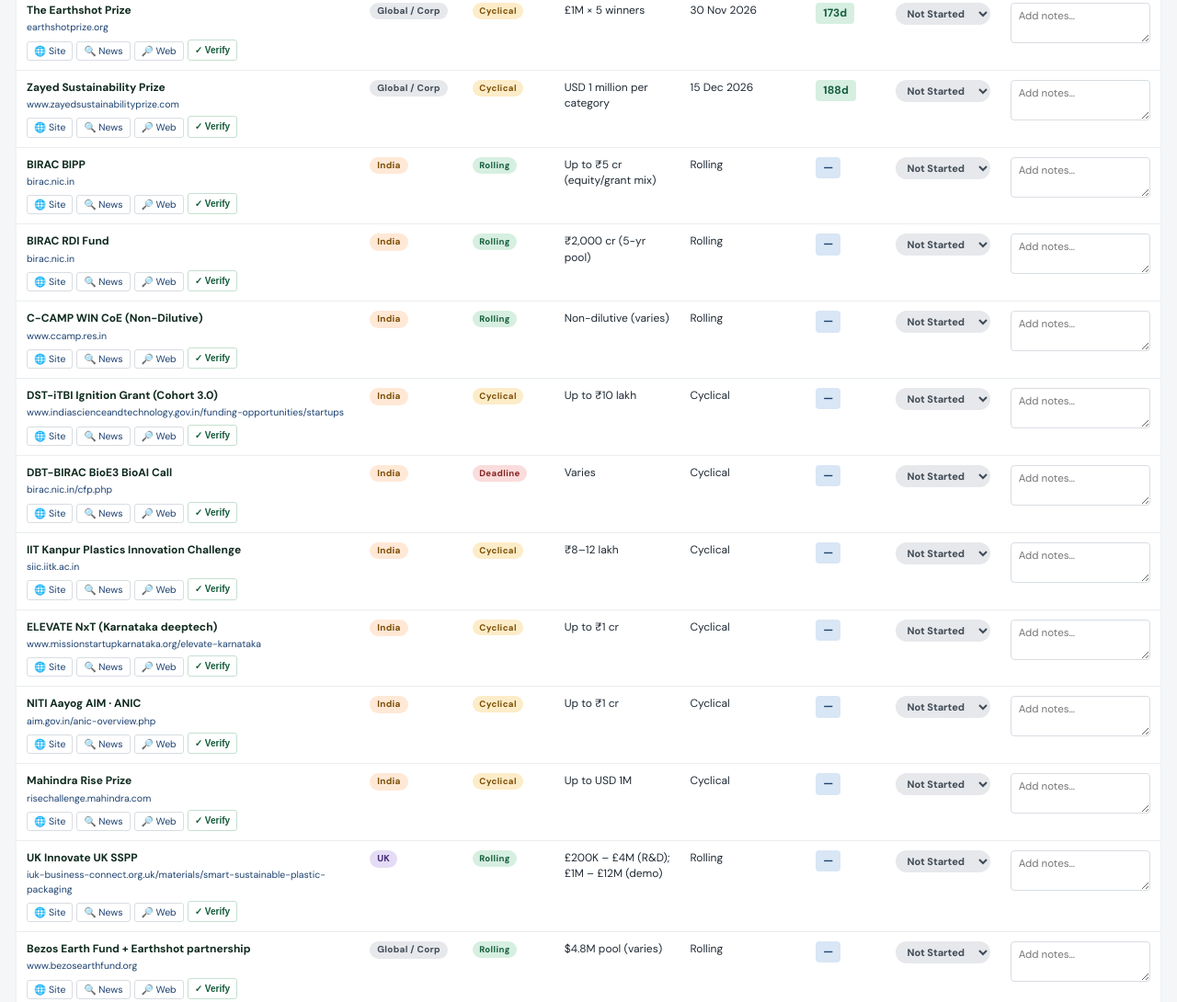
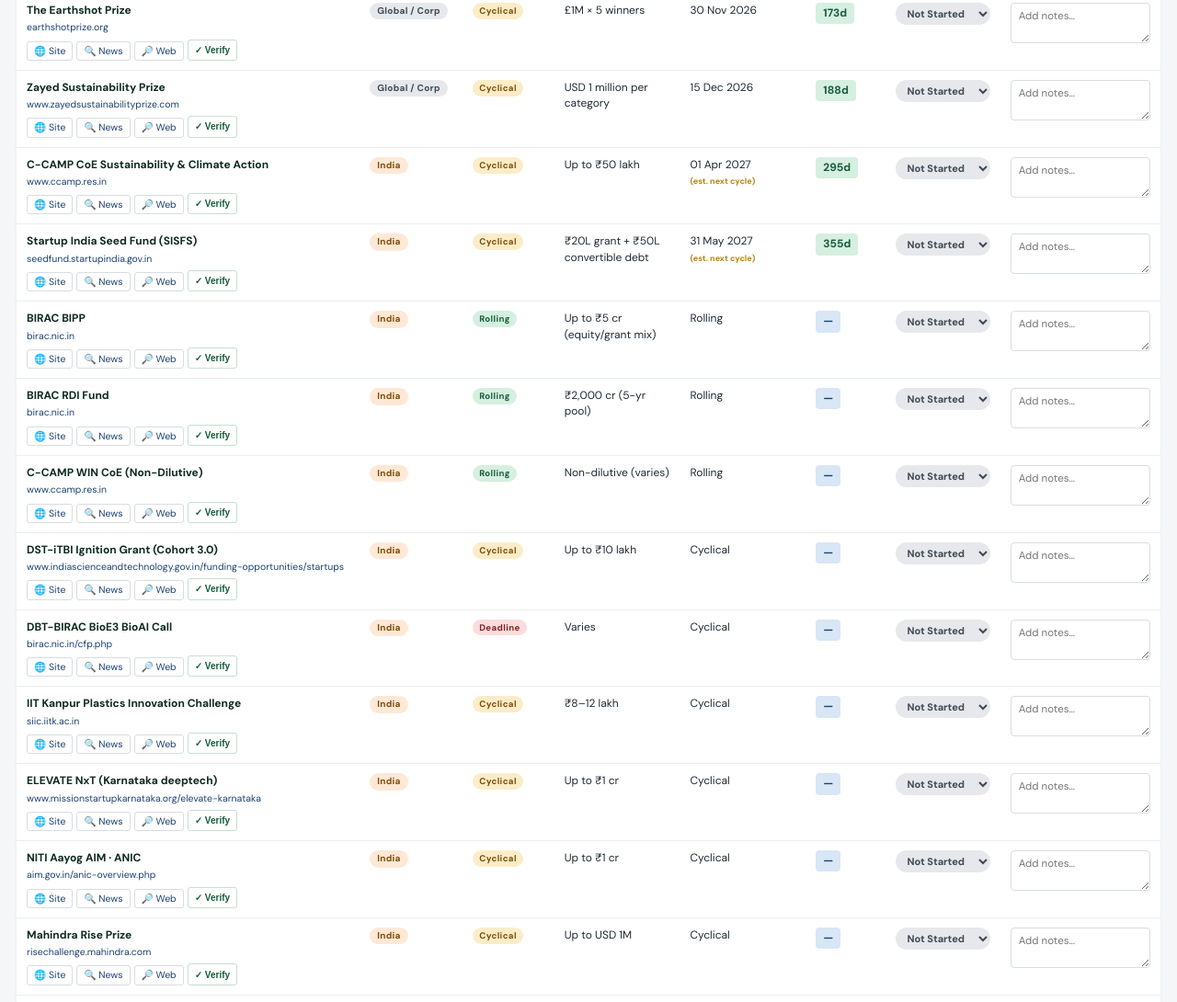
Before and after one commit to akshara6126/bambrew-grants, a plain HTML site: page index.html in a window 1280 px wide. Shown: the part 1232-2322 px from the top of the page at 92% size. Drawn offline with Linux system fonts and the light colour scheme.

Commit message:
feat: auto-rollover for cyclical grants — past-deadline grants now project next cycle date

```diff
--- a/index.html
+++ b/index.html
@@ -872,14 +872,14 @@
     eligibility: 'Indian biotech / bio-manufacturing entities; biopolymer SKUs qualify',
     url: 'https://birac.nic.in/cfp.php',
     launch: '2025-11-21', deadline: '2026-06-30',
-    notes: 'Highest strategic fit; मूलांकुर hubs under this policy' },
+    notes: 'Highest strategic fit; मूलांकुर hubs under this policy', cycleMonths: 12 },
 
   { id: 'birac-big', name: 'BIRAC BIG (Biotechnology Ignition Grant)', region: 'india', type: 'cyclical',
     value: 'Up to ₹50 lakh', domain: 'Biotech innovation with commercialisation potential',
     eligibility: 'Indian biotech startups; TRL 4+',
     url: 'https://birac.nic.in/big.php',
     launch: '2026-07-01', deadline: '2026-07-31',
-    notes: 'Biannual: 1 Jan and 1 Jul calls each year. Next call opens 1 Jul 2026.' },
+    notes: 'Biannual: 1 Jan and 1 Jul calls each year. Next call opens 1 Jul 2026.', cycleMonths: 6 },
 
   { id: 'birac-bipp', name: 'BIRAC BIPP', region: 'india', type: 'rolling',
     value: 'Up to ₹5 cr (equity/grant mix)', domain: 'Industry-academia biotech partnerships',
@@ -898,7 +898,7 @@
     eligibility: 'Indian startups in sustainability / climate',
     url: 'https://www.ccamp.res.in/',
     launch: '2026-02-17', deadline: '2026-04-01',
-    notes: '2026 cycle is past — track for 2027 cycle (~Feb 2027 announcement, ~Apr 2027 deadline).' },
+    notes: '2026 cycle is past — track for 2027 cycle (~Feb 2027 announcement, ~Apr 2027 deadline).', cycleMonths: 12 },
 
   { id: 'ccamp-win', name: 'C-CAMP WIN CoE (Non-Dilutive)', region: 'india', type: 'rolling',
     value: 'Non-dilutive (varies)', domain: 'Innovation; bio-manufacturing',
@@ -911,27 +911,27 @@
     eligibility: 'Indian company + Finnish partner consortium',
     url: 'https://www.tdb.gov.in/',
     launch: '2026-04-01', deadline: '2026-08-28',
-    notes: 'Needs Finnish co-applicant; partner-mapping required. Closes at 16:00 IST.' },
+    notes: 'Needs Finnish co-applicant; partner-mapping required. Closes at 16:00 IST.', cycleMonths: 12 },
 
   { id: 'nidhi-prayas', name: 'DST NIDHI PRAYAS Cohort 3.0', region: 'india', type: 'cyclical',
     value: '₹10 lakh prototype grant', domain: 'Prototype-stage hardtech / deeptech',
     eligibility: 'Innovators via PRAYAS Centres (TBIs)',
     url: 'https://nidhi-prayas.org/',
     launch: '2026-05-19', deadline: '2026-06-19',
-    notes: 'Apply via a PRAYAS-affiliated incubator (e.g. C-CAMP, IIM-B NSRCEL).' },
+    notes: 'Apply via a PRAYAS-affiliated incubator (e.g. C-CAMP, IIM-B NSRCEL).', cycleMonths: 12 },
 
   { id: 'dst-itbi', name: 'DST-iTBI Ignition Grant (Cohort 3.0)', region: 'india', type: 'cyclical',
     value: 'Up to ₹10 lakh', domain: 'GreenTech / CleanTech / DeepTech',
     eligibility: 'Indian S&T startups at idea / prototype stage',
     url: 'https://www.indiascienceandtechnology.gov.in/funding-opportunities/startups',
-    notes: 'Cohort-based annual call.' },
+    notes: 'Cohort-based annual call.', cycleMonths: 12 },
 
   { id: 'sisfs', name: 'Startup India Seed Fund (SISFS)', region: 'india', type: 'cyclical',
     value: '₹20L grant + ₹50L convertible debt', domain: 'DPIIT-recognised startups, any sector',
     eligibility: 'DPIIT-recognised; <2 yrs old',
     url: 'https://seedfund.startupindia.gov.in/',
     launch: '2026-01-01', deadline: '2026-05-31',
-    notes: '2026 cycle is past — next cycle ~May 2027.' },
+    notes: '2026 cycle is past — next cycle ~May 2027.', cycleMonths: 12 },
 
   { id: 'bioai', name: 'DBT-BIRAC BioE3 BioAI Call', region: 'india', type: 'deadline',
     value: 'Varies', domain: 'High-performance bio-manufacturing using AI',
@@ -943,33 +943,33 @@
     value: '₹8–12 lakh', domain: 'Plastic waste & circularity (CSR-backed)',
     eligibility: 'Indian startups solving plastic-waste challenges',
     url: 'https://siic.iitk.ac.in/',
-    notes: 'Lower ticket; useful for narrative + ecosystem credibility.' },
+    notes: 'Lower ticket; useful for narrative + ecosystem credibility.', cycleMonths: 12 },
 
   { id: 'elevate', name: 'ELEVATE Karnataka 2026', region: 'india', type: 'deadline',
     value: 'Up to ₹50 lakh', domain: 'Sector-agnostic; cleantech-friendly',
     eligibility: 'Karnataka-registered Pvt Ltd / LLP / OPC; ≤10 yrs old',
     url: 'https://elevate.startupkarnataka.in/',
     launch: '2026-04-15', deadline: '2026-06-25',
-    notes: 'Bambrew is Karnataka-HQ\'d — direct home-state grant; milestone-based tranches.' },
+    notes: 'Bambrew is Karnataka-HQ\'d — direct home-state grant; milestone-based tranches.', cycleMonths: 12 },
 
   { id: 'elevate-nxt', name: 'ELEVATE NxT (Karnataka deeptech)', region: 'india', type: 'cyclical',
     value: 'Up to ₹1 cr', domain: 'Deeptech incl. green energy / sustainability',
     eligibility: 'Karnataka deeptech ventures',
     url: 'https://www.missionstartupkarnataka.org/elevate-karnataka',
-    notes: '₹150 cr corpus; biopolymer-process tech qualifies as deeptech.' },
+    notes: '₹150 cr corpus; biopolymer-process tech qualifies as deeptech.', cycleMonths: 12 },
 
   { id: 'anic', name: 'NITI Aayog AIM · ANIC', region: 'india', type: 'cyclical',
     value: 'Up to ₹1 cr', domain: 'Sectoral tech innovations (circular econ in 2026 cohort)',
     eligibility: 'Indian tech startups',
     url: 'https://aim.gov.in/anic-overview.php',
-    notes: '2026 cohort highlights circular economy + sustainable systems explicitly.' },
+    notes: '2026 cohort highlights circular economy + sustainable systems explicitly.', cycleMonths: 12 },
 
   { id: 'marico', name: 'Marico Innovation Foundation · Indian Innovation Icons 2027', region: 'india', type: 'deadline',
     value: 'Award + mentorship + follow-on', domain: 'Plastic waste, cleantech, agritech',
     eligibility: 'Indian innovators with game-changing impact',
     url: 'https://www.maricoinnovationfoundation.org/innovation-for-india-awards/',
     launch: '2026-06-01', deadline: '2026-06-30',
-    notes: 'Email innovate@marico.com. Non-cash but brand credibility lever.' },
+    notes: 'Email innovate@marico.com. Non-cash but brand credibility lever.', cycleMonths: 24 },
 
   { id: 'mahindra-rise', name: 'Mahindra Rise Prize', region: 'india', type: 'cyclical',
     value: 'Up to USD 1M', domain: 'Disruptive innovation (theme rotates)',
@@ -1003,7 +1003,7 @@
     eligibility: 'Proven prototype with measurable environmental impact; nominated',
     url: 'https://earthshotprize.org/',
     launch: '2026-10-01', deadline: '2026-11-30',
-    notes: 'Nomination window typically Oct–Nov each year. Need Official Nominator (Innovate UK / WWF India / Commonwealth Sec.).' },
+    notes: 'Nomination window typically Oct–Nov each year. Need Official Nominator (Innovate UK / WWF India / Commonwealth Sec.).', cycleMonths: 12 },
 
   { id: 'bezos', name: 'Bezos Earth Fund + Earthshot partnership', region: 'global', type: 'rolling',
     value: '$4.8M pool (varies)', domain: 'Climate / nature / biodegradable bioplastics',
@@ -1021,7 +1021,7 @@
     value: 'Mentorship + Europe-wide pilot', domain: 'Reusable / sustainable e-commerce packaging',
     eligibility: 'European startups (currently)',
     url: 'https://sustainability.aboutamazon.com/operations/the-climate-pledge-fund/sustainability-accelerator',
-    notes: 'Not directly applicable now — watch for Asia expansion.' },
+    notes: 'Not directly applicable now — watch for Asia expansion.', cycleMonths: 12 },
 
   { id: 'climate-kic', name: 'EIT Climate-KIC calls', region: 'eu', type: 'rolling',
     value: 'Varies', domain: 'Climate innovation; circular economy',
@@ -1052,7 +1052,7 @@
     eligibility: 'Entrepreneurship Support Orgs (ESOs) in Bengaluru',
     url: 'https://ikeafoundation.org/grants/circular-economy-catalyst/',
     launch: '2026-04-01', deadline: '2026-07-31',
-    notes: 'Bengaluru-specific. Masterclasses Apr–Jul 2026 followed by grant round.' },
+    notes: 'Bengaluru-specific. Masterclasses Apr–Jul 2026 followed by grant round.', cycleMonths: 12 },
 
   { id: 'ikea-ande', name: 'IKEA Foundation + ANDE Waste & Circularity IIF', region: 'global', type: 'cyclical',
     value: 'Grant pool for SGBs', domain: 'Waste management & circular economy',
@@ -1064,7 +1064,7 @@
     value: 'Share of $4M AWS credits', domain: 'Climate solutions using cloud + compute',
     eligibility: 'Climate-focused startups with 2-3 month buildable projects',
     url: 'https://aws.amazon.com/startups/learn/compute-for-climate-fellowship',
-    notes: '2026 cohort active. Credits not cash.' },
+    notes: '2026 cohort active. Credits not cash.', cycleMonths: 12 },
 
   { id: 'msft-cif', name: 'Microsoft Climate Innovation Fund', region: 'global', type: 'rolling',
     value: 'USD 1–25M equity', domain: 'Climate-tech with early commercial traction',
@@ -1089,32 +1089,32 @@
     eligibility: 'GLOBALLY OPEN. MVP with commercialisation intent required. Winning solution must be piloted in Indonesia (local partner OK).',
     url: 'https://climateimpactinnovations.com/',
     launch: '2026-04-08', deadline: '2026-06-20',
-    notes: 'Backed by East Ventures + Temasek Foundation + Tencent. Indonesia\'s biggest climate-tech competition. 3 tracks; Circular Economy is the direct fit for Bambrew. Closes 23:59 GMT+7.' },
+    notes: 'Backed by East Ventures + Temasek Foundation + Tencent. Indonesia\'s biggest climate-tech competition. 3 tracks; Circular Economy is the direct fit for Bambrew. Closes 23:59 GMT+7.', cycleMonths: 12 },
 
   { id: 'eco-kranti', name: 'Eco Kranti · Shubh Labh 1.0 (Bharat Startup Challenge 2026)', region: 'india', type: 'cyclical',
     value: 'Grant + ecosystem access (varies by track)', domain: 'Single-use plastics elimination, sustainable materials, circular economy, waste management',
     eligibility: 'Indian startups in green / circular economy categories',
     url: 'https://www.startupgrantsindia.com/',
-    notes: 'NEW (2026). Directly named sub-themes include single-use plastic elimination + sustainable materials — perfect Bambrew fit.' },
+    notes: 'NEW (2026). Directly named sub-themes include single-use plastic elimination + sustainable materials — perfect Bambrew fit.', cycleMonths: 12 },
 
   { id: 'nsrcel-circular', name: 'NSRCEL · Circular Bharat Accelerator', region: 'india', type: 'cyclical',
     value: 'Accelerator + pilot opportunities + go-to-market support', domain: 'Circular economy startups; pilot & scale-up focus',
     eligibility: 'Indian circular-economy ventures',
     url: 'https://nsrcel.org/circular-bharat-accelerator/',
-    notes: 'Multi-stakeholder: NSRCEL (IIM-B) + HUL + NITI Aayog + Xynteo. Strong on pilot opportunities — HUL connection makes this a customer-acquisition channel as well.' },
+    notes: 'Multi-stakeholder: NSRCEL (IIM-B) + HUL + NITI Aayog + Xynteo. Strong on pilot opportunities — HUL connection makes this a customer-acquisition channel as well.', cycleMonths: 12 },
 
   { id: 'zayed', name: 'Zayed Sustainability Prize', region: 'global', type: 'cyclical',
     value: 'USD 1 million per category', domain: 'Sustainability innovation — Food, Health, Energy, Water, Climate Action categories',
     eligibility: 'Globally open. SMEs, NGOs, and high schools.',
     url: 'https://www.zayedsustainabilityprize.com/',
     launch: '2026-09-01', deadline: '2026-12-15',
-    notes: 'Singapore\'s N&E Innovations won USD 1M in 2026 Food category for biodegradable food packaging — proves the fit. Annual nomination cycle Sept–Dec.' },
+    notes: 'Singapore\'s N&E Innovations won USD 1M in 2026 Food category for biodegradable food packaging — proves the fit. Annual nomination cycle Sept–Dec.', cycleMonths: 12 },
 
   { id: 'tata-prize', name: 'Tata Transformation Prize (via NYAS)', region: 'global', type: 'cyclical',
     value: 'Recognition + funding (varies by category)', domain: 'Sustainable agriculture, food security, environmental solutions',
     eligibility: 'India-based scientists / institutions',
     url: 'https://www.nyas.org/program-category/tata/',
-    notes: 'Recognition prize + financial support. Hosted by New York Academy of Sciences with Tata backing.' },
+    notes: 'Recognition prize + financial support. Hosted by New York Academy of Sciences with Tata backing.', cycleMonths: 12 },
 
   { id: 'gef-9', name: 'Global Environment Facility (GEF-9 cycle)', region: 'multilateral', type: 'rolling',
     value: 'USD 7.7B+ replenishment pool (project-specific allocations)', domain: 'Climate change, land degradation, biodiversity, chemicals & waste',
@@ -1126,7 +1126,7 @@
     value: 'Up to ₹5 cr', domain: 'Polymer research including biopolymers',
     eligibility: 'Indian R&D / startup ventures with polymer focus',
     url: 'https://www.entrepreneurindia.co/blogs/polymer-startup-funding-india/',
-    notes: 'Direct R&D fit. Bambrew can apply for biopolymer-specific work (process optimisation, new grades, etc.).' },
+    notes: 'Direct R&D fit. Bambrew can apply for biopolymer-specific work (process optimisation, new grades, etc.).', cycleMonths: 12 },
 
   { id: 'csir-comm', name: 'CSIR Tech Commercialisation Schemes (NMITLI / SETU / ASPIRE)', region: 'india', type: 'rolling',
     value: 'Grant + Equity + Debt blend (varies)', domain: 'Tech commercialisation by startups & SMEs',
@@ -1138,7 +1138,7 @@
     value: 'Up to USD 25,000', domain: 'Sustainable travel, climate resilience, community-driven solutions',
     eligibility: 'ASEAN-based or ASEAN-led social enterprises (requires regional entity)',
     url: 'https://www2.fundsforngos.org/community-development/open-call-grants-to-support-asean-changemakers/',
-    notes: 'Low ticket. Only viable if Bambrew sets up ASEAN entity or has ASEAN-registered co-applicant.' }
+    notes: 'Low ticket. Only viable if Bambrew sets up ASEAN entity or has ASEAN-registered co-applicant.', cycleMonths: 12 }
 ];
 
 // ============================================================
@@ -1253,6 +1253,25 @@
 function saveState() {
   localStorage.setItem('bambrew-grants', JSON.stringify(userState));
 }
+// === Cyclical-grant auto-rollover ===
+// If a grant has cycleMonths set and its original deadline has passed,
+// roll forward by N×cycleMonths until the deadline is in the future.
+// The displayed deadline becomes the projected next-cycle date.
+function effectiveDeadline(g) {
+  if (!g.deadline) return null;
+  const orig = new Date(g.deadline);
+  if (!g.cycleMonths || orig >= TODAY) return orig;
+  const d = new Date(orig);
+  while (d < TODAY) {
+    d.setMonth(d.getMonth() + g.cycleMonths);
+  }
+  return d;
+}
+function isRolledOver(g) {
+  if (!g.deadline || !g.cycleMonths) return false;
+  return new Date(g.deadline) < TODAY;
+}
+
 function getStatus(id)  { return (userState[id] && userState[id].status) || 'not-started'; }
 function getNotes(id)   { return (userState[id] && userState[id].notes) || ''; }
 function getChecked(id) { return userState[id] && userState[id].lastChecked ? new Date(userState[id].lastChecked) : null; }
@@ -1333,7 +1352,7 @@
     // Auto-hide grants whose deadline is in the past — unless the user has
     // already submitted/won them (in which case they're worth keeping visible).
     if (!showPastDeadlines && g.deadline) {
-      const d = daysBetween(TODAY, new Date(g.deadline));
+      const d = daysBetween(TODAY, effectiveDeadline(g));
       const st = getStatus(g.id);
       const keepRegardless = ['submitted', 'won', 'lost'].includes(st);
       if (d < 0 && !keepRegardless) return false;
@@ -1346,8 +1365,8 @@
     if (sort === 'value') return a.value.localeCompare(b.value);
     if (sort === 'status') return getStatus(a.id).localeCompare(getStatus(b.id));
     // deadline default: items with deadline come first, sorted ascending; then rolling/cyclical
-    const ad = a.deadline ? new Date(a.deadline).getTime() : Infinity;
-    const bd = b.deadline ? new Date(b.deadline).getTime() : Infinity;
+    const ad = a.deadline ? effectiveDeadline(a).getTime() : Infinity;
+    const bd = b.deadline ? effectiveDeadline(b).getTime() : Infinity;
     return ad - bd;
   });
 
@@ -1362,7 +1381,7 @@
   let upcoming30 = 0, upcoming60 = 0, upcoming90 = 0, inProgress = 0, stale = 0;
   allGrants().forEach(g => {
     if (g.deadline) {
-      const d = daysBetween(TODAY, new Date(g.deadline));
+      const d = daysBetween(TODAY, effectiveDeadline(g));
       if (d >= 0 && d <= 30) upcoming30++;
       if (d >= 0 && d <= 60) upcoming60++;
       if (d >= 0 && d <= 90) upcoming90++;
@@ -1409,9 +1428,9 @@
 function openDeadlineModal(maxDays) {
   const matching = allGrants().filter(g => {
     if (!g.deadline) return false;
-    const d = daysBetween(TODAY, new Date(g.deadline));
+    const d = daysBetween(TODAY, effectiveDeadline(g));
     return d >= 0 && d <= maxDays;
-  }).sort((a, b) => new Date(a.deadline) - new Date(b.deadline));
+  }).sort((a, b) => effectiveDeadline(a) - effectiveDeadline(b));
 
   const title = `Grants closing in ≤${maxDays} days`;
   let body = `<h3>${title}</h3>
@@ -1422,7 +1441,7 @@
   } else {
     body += '<div style="margin-top: 8px;">';
     matching.forEach(g => {
-      const d = daysBetween(TODAY, new Date(g.deadline));
+      const d = daysBetween(TODAY, effectiveDeadline(g));
       const dClass = d <= 14 ? 'days-critical' : d <= 45 ? 'days-urgent' : 'days-comfortable';
       const st = getStatus(g.id);
       body += `
@@ -1461,7 +1480,7 @@
   tbody.innerHTML = rows.map(g => {
     let daysCell = '';
     if (g.deadline) {
-      const d = daysBetween(TODAY, new Date(g.deadline));
+      const d = daysBetween(TODAY, effectiveDeadline(g));
       if (d < 0) daysCell = `<span class="days-left days-passed">Past</span>`;
       else if (d <= 14) daysCell = `<span class="days-left days-critical">${d}d</span>`;
       else if (d <= 45) daysCell = `<span class="days-left days-urgent">${d}d</span>`;
@@ -1470,7 +1489,13 @@
       daysCell = `<span class="days-left days-rolling">—</span>`;
     }
 
-    const cycleLabel = g.deadline ? fmtDate(g.deadline) : (g.type === 'rolling' ? 'Rolling' : 'Cyclical');
+    const eff = effectiveDeadline(g);
+    const rolled = isRolledOver(g);
+    const cycleLabel = eff
+      ? (rolled
+          ? `${fmtDate(eff.toISOString().slice(0,10))} <br><span style="font-size:9px;color:#b88410;font-weight:700;">(est. next cycle)</span>`
+          : fmtDate(g.deadline))
+      : (g.type === 'rolling' ? 'Rolling' : 'Cyclical');
 
     const st = getStatus(g.id);
 
@@ -1577,7 +1602,7 @@
   // Rolling chips
   const rolling = allGrants().filter(g => g.type === 'rolling' ||
     (g.type === 'cyclical' && !g.deadline) ||
-    (g.deadline && !(new Date(g.deadline).getFullYear() === year && new Date(g.deadline).getMonth() === month)));
+    (g.deadline && !(effectiveDeadline(g).getFullYear() === year && effectiveDeadline(g).getMonth() === month)));
   // narrow to just rolling for the strip
   const rollingOnly = allGrants().filter(g => g.type === 'rolling');
   document.getElementById('rolling-chips').innerHTML = rollingOnly.map(g =>
@@ -1603,7 +1628,7 @@
   const dStr = g.deadline ? fmtDate(g.deadline) : (g.type === 'rolling' ? 'Rolling — no fixed deadline' : 'Cyclical');
   let daysHtml = '';
   if (g.deadline) {
-    const d = daysBetween(TODAY, new Date(g.deadline));
+    const d = daysBetween(TODAY, effectiveDeadline(g));
     if (d < 0) daysHtml = `<span class="days-left days-passed">Past</span>`;
     else daysHtml = `<span class="days-left ${d<=14?'days-critical':d<=45?'days-urgent':'days-comfortable'}">${d} days left</span>`;
   } else {
@@ -1780,7 +1805,7 @@
   if (!el) return;
   const pastCount = allGrants().filter(g => {
     if (!g.deadline) return false;
-    const d = daysBetween(TODAY, new Date(g.deadline));
+    const d = daysBetween(TODAY, effectiveDeadline(g));
     const st = getStatus(g.id);
     return d < 0 && !['submitted', 'won', 'lost'].includes(st);
   }).length;
```
